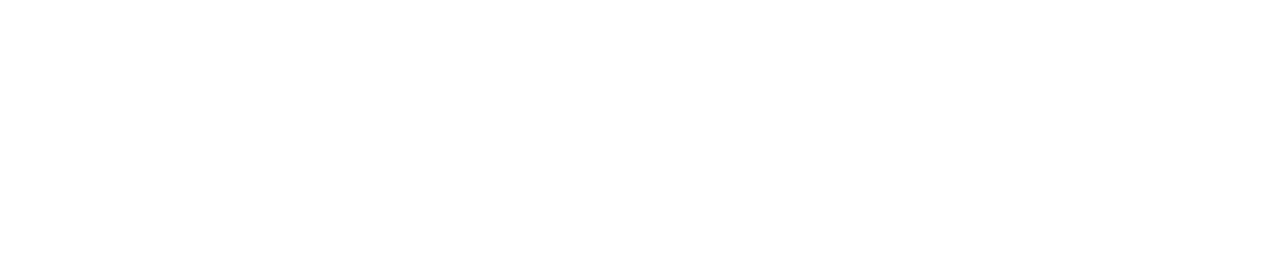
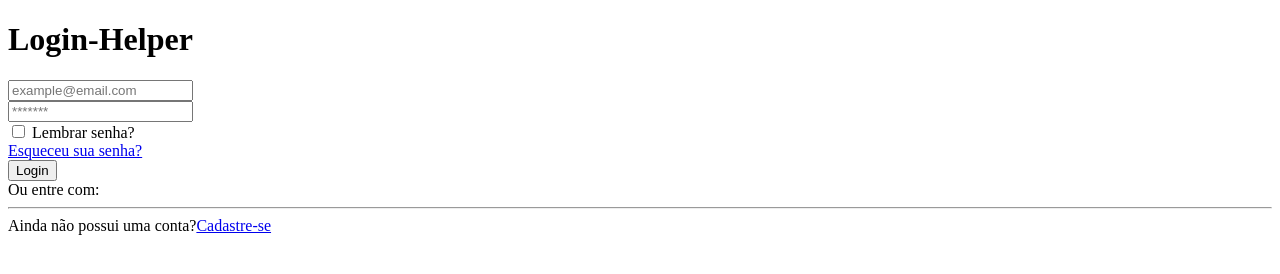
Before and after one commit to RodrigoFernandes79/Projeto-Login-Helper, a plain HTML site: page index.html in a window 1280 px wide. Drawn offline with Linux system fonts and the light colour scheme.

Commit message:
Criando o HTML do Projeto

```diff
--- a/index.html
+++ b/index.html
@@ -19,9 +19,44 @@
 </head>
 <body>
     <header>
-
+      <h1>Login-Helper</h1> <!--Nosso cabeçalho só terá o nome do titulo-->
     </header>
     <main>
+        <form>
+            <!--Atalho para criar 4 sections: digite "section*4"-->
+            <section class:"inputs-container"><!--é nesta section onde ficarão os campos de email e senha-->
+                <input type="email" placeholder="example@email.com">
+
+                <div class="password-container"></div> <!--Atalho para criar div: ".nomedadiv"-->
+                <input type="password" id="field-password" class="field-password" placeholder="*******">
+                 <!--Atalho para criar 3 section: digite "i*3"-->
+                <i></i>
+                <i></i>
+            </section>
+            <section class:"password-infos"><!--section onde ficarão os campos " esqueceu senha/lembrar senha"-->
+                <div>
+                    <input type="checkbox">
+                    <span>Lembrar senha?</span>
+                </div>
+                <a href="#">Esqueceu sua senha?</a>
+
+            </section><!--section onde ficará o botão de Login-->
+            <section>
+                <button id="btn-login">Login</button>
+            </section>
+            <section class:"links-container"><!--section onde ficarão os icones(facebook, instagram etc..)-->
+                <span>Ou entre com:</span>
+                <aside>
+                    <a href="#"><i></i> </a>
+                    <a href="#"><i></i></a>
+                    <a href="#"><i></i></a>
+                </aside>
+            </section>
+            <footer>
+                <hr><!--tag pra gerar uma linha na página-->
+                <span>Ainda não possui uma conta?<a href="#">Cadastre-se</a></span>
+            </footer>
+        </form>
 
     </main>
 </body>
```
